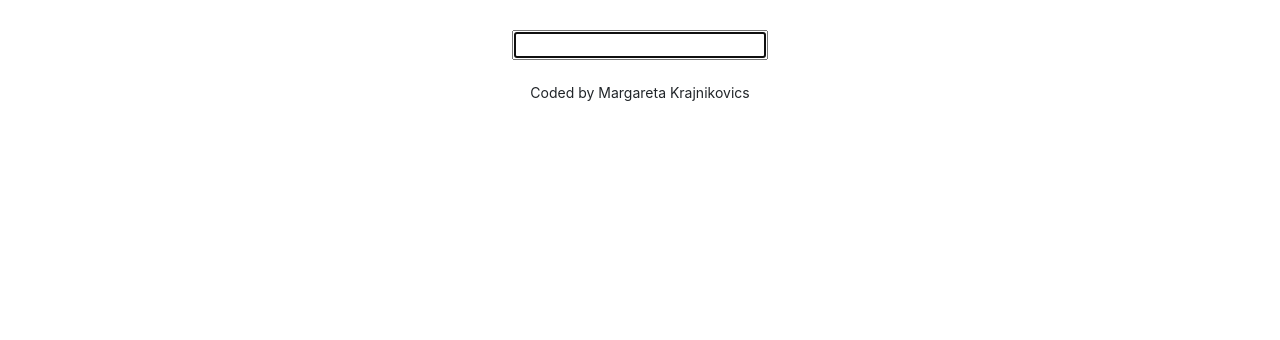
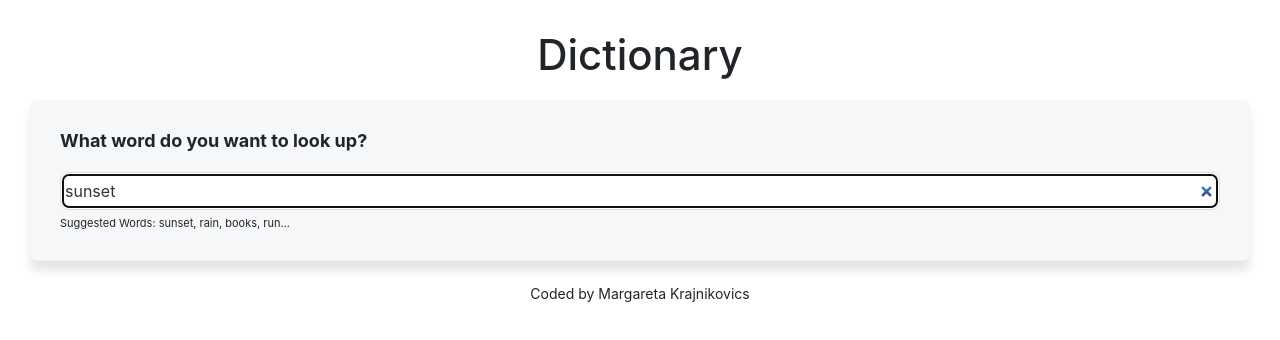
Before and after one commit to Ritulja/dictionary-app, a React (Create React App) app: page / in a window 1280 px wide. Shown: the top 340 px of the page. Built offline with nearby package versions, Linux system fonts and the light colour scheme; no server answers.

Commit message:
Added application style

```diff
--- a/src/App.css
+++ b/src/App.css
@@ -1,7 +1,11 @@
 .App {
+  margin: 30px;
+}
+.App h1 {
+  font-size: 42px;
   text-align: center;
-  margin: 30px;
 }
 .App-footer {
   margin: 20px;
+  text-align: center;
 }
--- a/src/App.js
+++ b/src/App.js
@@ -6,7 +6,8 @@ function App() {
     <div className="App">
       <header className="App-header">
         <div>
-          <Dictionary />
+          <h1>Dictionary</h1>
+          <Dictionary defaultKeyword="sunset" />
         </div>
       </header>
       <footer className="App-footer">
--- a/src/Dictionary.css
+++ b/src/Dictionary.css
@@ -0,0 +1,27 @@
+.Dictionary h1 {
+  font-size: 18px;
+  font-weight: bold;
+  margin-bottom: 20px;
+  text-align: left;
+}
+
+.Dictionary section {
+  background-color: rgb(246, 247, 248);
+  padding: 30px;
+  border-radius: 8px;
+  box-shadow: 0 10px 10px rgb(0 0 0 / 10%);
+  margin: 20px 0;
+}
+
+.Dictionary input {
+  width: 100%;
+  padding: 6px 4px;
+  border: 1px solid #ddd;
+  border-radius: 8px;
+  color: #333;
+}
+
+.Dictionary .hint {
+  font-size: 11px;
+  margin-top: 5px;
+}
--- a/src/Dictionary.js
+++ b/src/Dictionary.js
@@ -1,34 +1,62 @@
 import React, { useState } from "react";
 import axios from "axios";
 import Results from "./Results.js";
+import "./Dictionary.css";
 
-export default function Dictionary() {
-  let [keyWord, setKeyword] = useState(null);
+export default function Dictionary(props) {
+  let [keyWord, setKeyword] = useState(props.defaultKeyword);
   let [results, setResults] = useState(null);
+  let [loaded, setLoaded] = useState(false);
 
   function handleResponse(response) {
-    console.log(response.data[0]);
     setResults(response.data[0]);
   }
 
   function search(event) {
     event.preventDefault();
+  }
 
+  function search() {
     // documentation: https://dictionaryapi.dev/
-
     let apiUrl = `https://api.dictionaryapi.dev/api/v2/entries/en/${keyWord}`;
     axios.get(apiUrl).then(handleResponse);
   }
+
+  function handleSubmit(event) {
+    event.preventDefault();
+    search();
+  }
+
   function handleTheKeyWord(event) {
     setKeyword(event.target.value);
   }
 
+  function load() {
+    setLoaded(true);
+    search();
+  }
+  if (loaded) {
     return (
       <div className="Dictionary">
-      <form onSubmit={search}>
-        <input type="search" autoFocus={true} onChange={handleTheKeyWord} />
+        <section>
+          <h1>What word do you want to look up?</h1>
+          <form onSubmit={handleSubmit}>
+            <input
+              type="search"
+              autoFocus={true}
+              onChange={handleTheKeyWord}
+              defaultValue={props.defaultKeyword}
+            />
           </form>
+          <div className="hint">
+            Suggested Words: sunset, rain, books, run...
+          </div>
+        </section>
         <Results results={results} />
       </div>
     );
+  } else {
+    load();
+    return "Loading...";
   }
+}
--- /dev/null
+++ b/src/Meaning.css
@@ -0,0 +1,11 @@
+.Meaning h3 {
+  font-size: 24px;
+  line-height: 1.5;
+  font-weight: bold;
+}
+
+.Meaning .example {
+  font-style: italic;
+  opacity: 0.8;
+  margin-top: 10px;
+}
--- a/src/Meaning.js
+++ b/src/Meaning.js
@@ -1,5 +1,6 @@
 import React from "react";
 import Synonyms from "./Synonyms";
+import "./Meaning.css";
 
 export default function Meaning(props) {
   return (
@@ -8,19 +9,15 @@ export default function Meaning(props) {
       {props.meaning.definitions.map(function (definition, index) {
         return (
           <div key={index}>
-            <p>
-              <strong>Definition </strong>: {definition.definition}
-              <br />
+            <div className="definition">{definition.definition}</div>
+            <div className="example">
               <em>{definition.example}</em>
-              <br />
-              <Synonyms synonyms={definition.synonyms} />
-            </p>
+            </div>
+
+            <Synonyms synonyms={definition.synonyms} />
           </div>
         );
       })}
-
-      <p>{props.meaning.definitions[0].definition}</p>
-      <p>{props.meaning.definitions[0].example}</p>
     </div>
   );
 }
--- /dev/null
+++ b/src/Phonetic.css
@@ -0,0 +1,22 @@
+.Phonetic {
+  margin: 20px 0;
+}
+.Phonetic .PhoneticText {
+  font-weight: bold;
+  opacity: 0.8;
+  font-size: 16px;
+}
+.Phonetic a {
+  border: 1px solid #ddd;
+  text-decoration: none;
+  padding: 10px 20px;
+  font-size: 12px;
+  border-radius: 20px;
+  transition: all 150ms ease-in-out;
+  margin-right: 10px;
+  color: black;
+}
+.Phonetic a:hover {
+  background: rgb(136, 93, 241);
+  color: white;
+}
--- a/src/Phonetic.js
+++ b/src/Phonetic.js
@@ -1,13 +1,14 @@
 import React from "react";
+import "./Phonetic.css";
 
 export default function Phonetic(props) {
   return (
     <div className="Phonetic">
-      <a href={props.phonetic.audio} target="_blank">
+      <a href={props.phonetic.audio} target="_blank" rel="noreferrer">
         Listen
       </a>
-      <br />
-      {props.phonetic.text}
+
+      <span className="PhoneticText">{props.phonetic.text}</span>
     </div>
   );
 }
--- /dev/null
+++ b/src/Results.css
@@ -0,0 +1,5 @@
+.Results h2 {
+  font-size: 36px;
+  font-weight: bold;
+  line-height: 1.5;
+}
--- a/src/Results.js
+++ b/src/Results.js
@@ -1,11 +1,13 @@
 import React from "react";
 import Meaning from "./Meaning";
 import Phonetic from "./Phonetic";
+import "./Results.css";
 
 export default function Results(props) {
   if (props.results) {
     return (
       <div className="Results">
+        <section>
           <h2> {props.results.word} </h2>
           {props.results.phonetics.map(function (phonetic, index) {
             return (
@@ -14,11 +16,14 @@ export default function Results(props) {
               </div>
             );
           })}
+        </section>
         {props.results.meanings.map(function (meaning, index) {
           return (
+            <section>
               <div key={index}>
                 <Meaning meaning={meaning} />
               </div>
+            </section>
           );
         })}
       </div>
--- /dev/null
+++ b/src/Synonyms.css
@@ -0,0 +1,10 @@
+.Synonyms {
+  margin: 30px 0 0;
+  padding: 0;
+}
+
+.Synonyms li {
+  display: inline-block;
+  padding-right: 20px;
+  font-size: 13px;
+}
--- a/src/Synonyms.js
+++ b/src/Synonyms.js
@@ -1,4 +1,5 @@
 import React from "react";
+import "./Synonyms.css";
 
 export default function Synonyms(props) {
   if (props.synonyms) {
```
Lines whose indentation alone changed are shown as unchanged.
